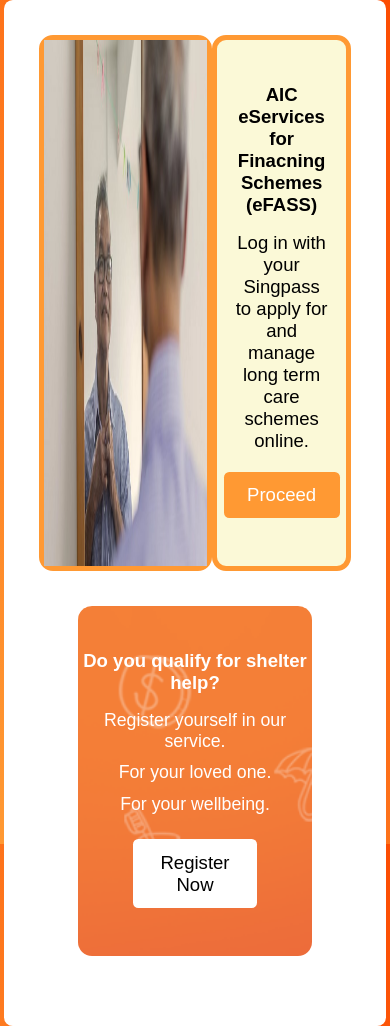
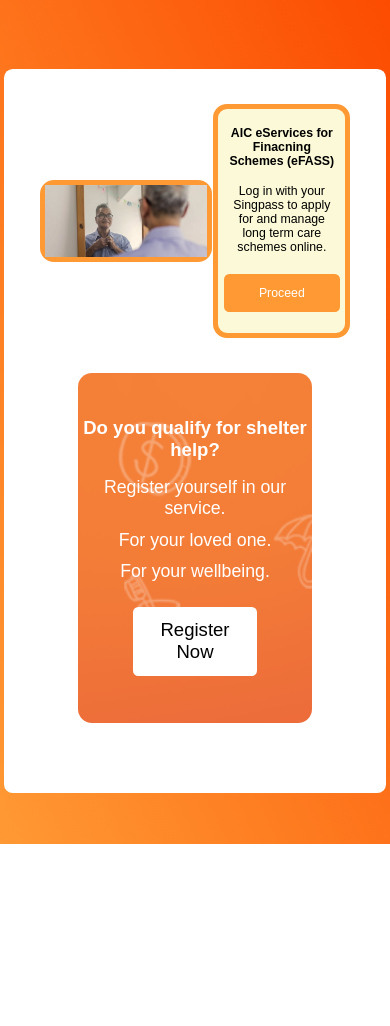
Before and after one commit to pjhoodsta/APU_Web_Project_Sanctuary, a PHP site: page / in a window 390 px wide. Shown: the part 155-1181 px from the top of the page. After the commit the page ends 999 px from the top, so only its background shows below. Run offline with PHP 8.4, Linux system fonts and the light colour scheme.

Commit message:
improved a lot by media queries. Thanks Hameem

```diff
--- a/index.html
+++ b/index.html
@@ -35,7 +35,7 @@
           class="card-item-container card-item-container-index-top margin-bottom-index"
         >
           <div
-            class="card-item border-default border-radius-default card-item-slider"
+            class="card-item card-item-slider border-default border-radius-default"
           >
             <img src="./images/senior-group-home.jpg" alt="dummy-slider-img" />
           </div>
--- a/log-in.html
+++ b/log-in.html
@@ -34,7 +34,7 @@
       </section>
     </header>
     <main class="gradient">
-      <section class="card login" id="log-in">
+      <section class="card login">
         <div class="card-item-container card-item-container-login-left">
           <div class="card-item">
             <img src="./images/log-in-image.webp" alt="log-in-image" />
--- a/style.css
+++ b/style.css
@@ -184,6 +184,11 @@ img {
   max-width: 100%;
   height: 100%;
 }
+.card-item-slider img {
+  width: auto;
+  min-width: 100%;
+}
+
 section.navbar {
   display: flex;
   flex-wrap: wrap;
@@ -207,6 +212,7 @@ section.card {
 section.index {
   width: 80%;
   align-items: center;
+  margin-top: 1rem;
 }
 
 section.login {
@@ -231,6 +237,7 @@ section.registration {
 
 .card-item-container-index-top {
   justify-content: space-around;
+  align-items: center;
 }
 
 .card-item-container-registration {
@@ -256,27 +263,23 @@ section.registration {
 
 .card-item-slider {
   width: 60%;
+  height: 60%;
 }
 
 .card-item-latest-news {
   width: 30%;
   padding-inline: 1rem;
-  padding-block: 2.5rem;
+  padding-block: 4rem;
   justify-content: space-around;
   align-items: center;
 }
-.card-item-latest-news > * {
-  font-size: 2.2vmax;
-}
+
 .card-item-register-now {
   width: 75%;
   justify-content: space-around;
   align-items: center;
   padding-block: 2.5rem;
   color: white;
-}
-.card-item-register-now > * {
-  font-size: 2.2vmax;
 }
 
 .card-item-registration {
@@ -356,3 +359,24 @@ ul.register-now > * {
 .margin-bottom-index {
   margin-bottom: 2rem;
 }
+
+@media screen and (max-width: 600px) {
+  .card-item-latest-news > * {
+    font-size: 0.7rem;
+  }
+  .card-item-register-now > * {
+    font-size: 2.2vmax;
+  }
+
+  .card-item-slider {
+    width: 52%;
+    height: 52%;
+  }
+
+  .card-item-latest-news {
+    width: 35%;
+    padding-inline: 0.5rem;
+    padding-block: 1rem;
+    justify-content: space-around;
+  }
+}
```
